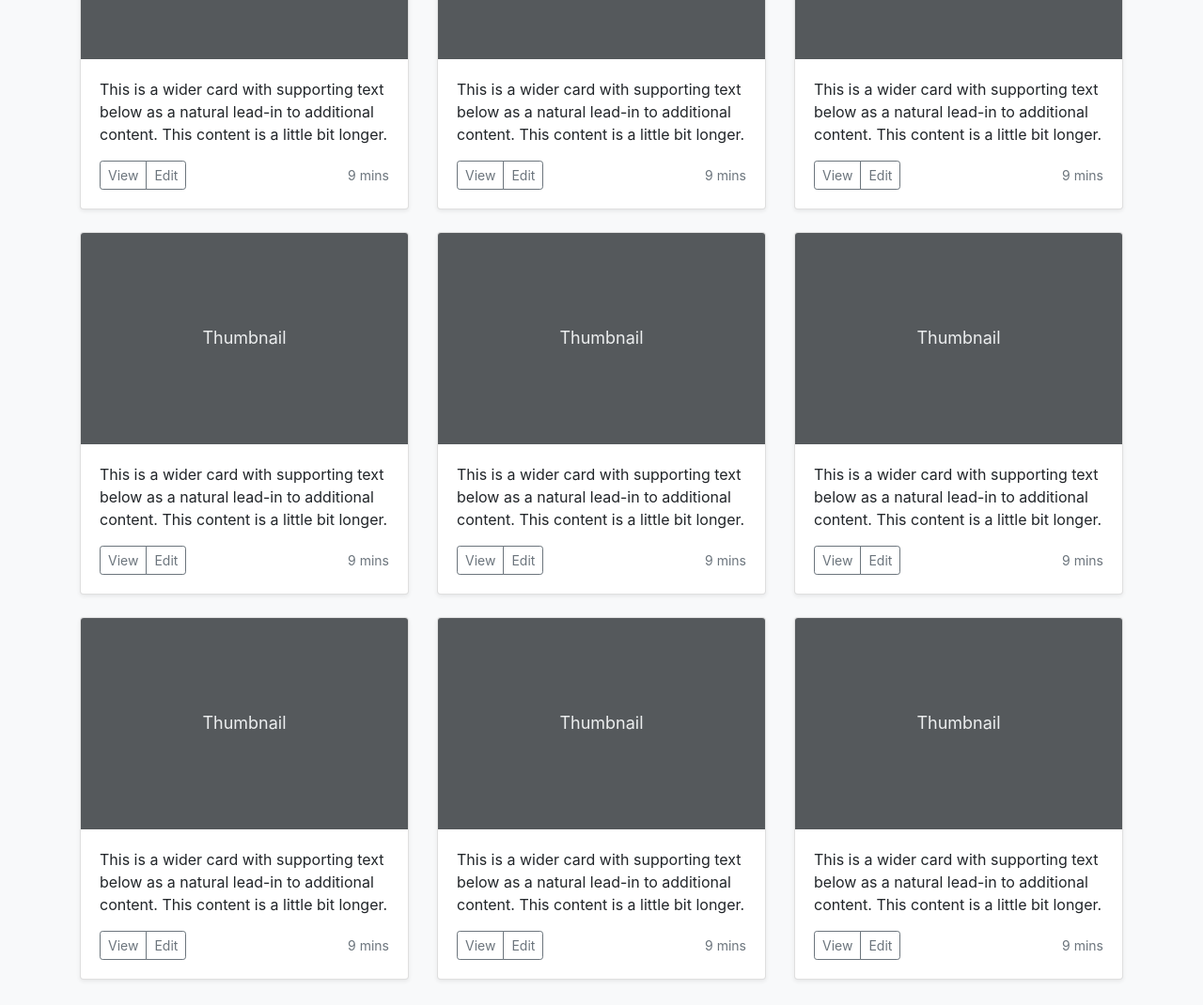
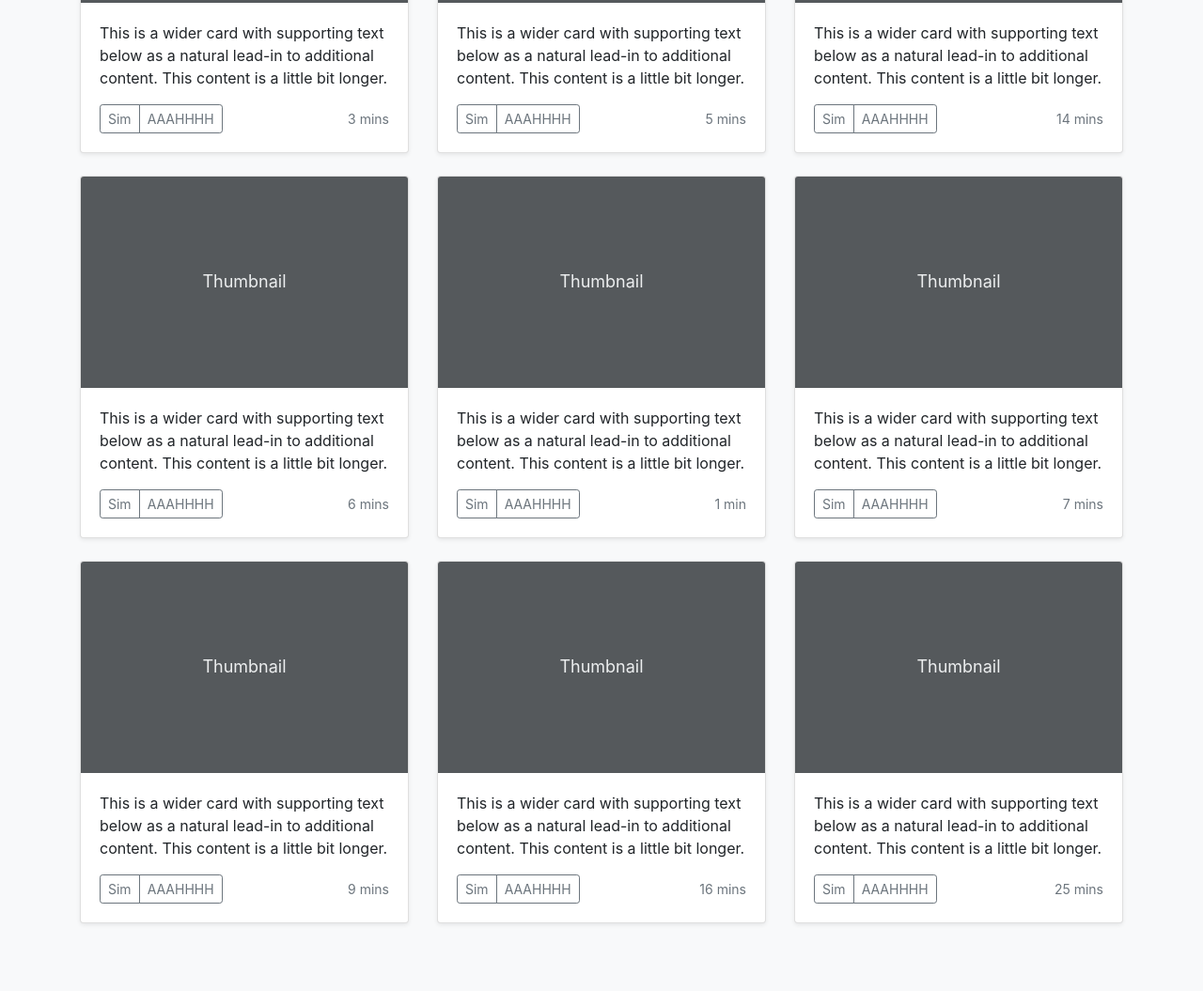
Before and after one commit to MinhocaPirata/entrega-bootstrap, a plain HTML site: page album/index.html in a window 1280 px wide. Shown: the part 675-1745 px from the top of the page at 94% size. Drawn offline with nearby package versions, Linux system fonts and the light colour scheme.

Commit message:
bootstrap quase acabado

```diff
--- a/album/index.html
+++ b/album/index.html
@@ -45,15 +45,15 @@
     <div class="container">
       <div class="row">
         <div class="col-sm-8 col-md-7 py-4">
-          <h4 class="text-white">About</h4>
-          <p class="text-muted">Add some information about the album below, the author, or any other background context. Make it a few sentences long so folks can pick up some informative tidbits. Then, link them off to some social networking sites or contact information.</p>
+          <h4 class="text-white">João Guilherme</h4>
+          <p class="text-muted">VC MACETARIA?!?</p>
         </div>
         <div class="col-sm-4 offset-md-1 py-4">
           <h4 class="text-white">Contact</h4>
           <ul class="list-unstyled">
-            <li><a href="#" class="text-white">Follow on Twitter</a></li>
-            <li><a href="#" class="text-white">Like on Facebook</a></li>
-            <li><a href="#" class="text-white">Email me</a></li>
+            <li><a href="#" class="text-white">Inscreva-se no Canal</a></li>
+            <li><a href="#" class="text-white">Deixa o like</a></li>
+            <li><a href="#" class="text-white">Ativa os sininhos "plin-plin"</a></li>
           </ul>
         </div>
       </div>
@@ -77,7 +77,7 @@
   <section class="jumbotron text-center">
     <div class="container">
       <h1>Album example</h1>
-      <p class="lead text-muted">Something short and leading about the collection below—its contents, the creator, etc. Make it short and sweet, but not too short so folks don’t simply skip over it entirely.</p>
+      <p class="lead text-muted">Responda com sinceridade, vc Macetaria?!</p>
       <p>
         <a href="#" class="btn btn-primary my-2">Main call to action</a>
         <a href="#" class="btn btn-secondary my-2">Secondary action</a>
@@ -97,8 +97,106 @@
               <p class="card-text">This is a wider card with supporting text below as a natural lead-in to additional content. This content is a little bit longer.</p>
               <div class="d-flex justify-content-between align-items-center">
                 <div class="btn-group">
-                  <button type="button" class="btn btn-sm btn-outline-secondary">View</button>
-                  <button type="button" class="btn btn-sm btn-outline-secondary">Edit</button>
+                  <button type="button" class="btn btn-sm btn-outline-secondary">Sim</button>
+                  <button type="button" class="btn btn-sm btn-outline-secondary">AAAHHHH</button>
+                </div>
+                <small class="text-muted">3 mins</small>
+              </div>
+            </div>
+          </div>
+        </div>
+        <div class="col-md-4">
+          <div class="card mb-4 shadow-sm">
+            <svg class="bd-placeholder-img card-img-top" width="100%" height="225" xmlns="http://www.w3.org/2000/svg" role="img" aria-label="Placeholder: Thumbnail" preserveAspectRatio="xMidYMid slice" focusable="false"><title>Placeholder</title><rect width="100%" height="100%" fill="#55595c"/><text x="50%" y="50%" fill="#eceeef" dy=".3em">Thumbnail</text></svg>
+
+            <div class="card-body">
+              <p class="card-text">This is a wider card with supporting text below as a natural lead-in to additional content. This content is a little bit longer.</p>
+              <div class="d-flex justify-content-between align-items-center">
+                <div class="btn-group">
+                  <button type="button" class="btn btn-sm btn-outline-secondary">Sim</button>
+                  <button type="button" class="btn btn-sm btn-outline-secondary">AAAHHHH</button>
+                </div>
+                <small class="text-muted">5 mins</small>
+              </div>
+            </div>
+          </div>
+        </div>
+        <div class="col-md-4">
+          <div class="card mb-4 shadow-sm">
+            <svg class="bd-placeholder-img card-img-top" width="100%" height="225" xmlns="http://www.w3.org/2000/svg" role="img" aria-label="Placeholder: Thumbnail" preserveAspectRatio="xMidYMid slice" focusable="false"><title>Placeholder</title><rect width="100%" height="100%" fill="#55595c"/><text x="50%" y="50%" fill="#eceeef" dy=".3em">Thumbnail</text></svg>
+
+            <div class="card-body">
+              <p class="card-text">This is a wider card with supporting text below as a natural lead-in to additional content. This content is a little bit longer.</p>
+              <div class="d-flex justify-content-between align-items-center">
+                <div class="btn-group">
+                  <button type="button" class="btn btn-sm btn-outline-secondary">Sim</button>
+                  <button type="button" class="btn btn-sm btn-outline-secondary">AAAHHHH</button>
+                </div>
+                <small class="text-muted">14 mins</small>
+              </div>
+            </div>
+          </div>
+        </div>
+
+        <div class="col-md-4">
+          <div class="card mb-4 shadow-sm">
+            <svg class="bd-placeholder-img card-img-top" width="100%" height="225" xmlns="http://www.w3.org/2000/svg" role="img" aria-label="Placeholder: Thumbnail" preserveAspectRatio="xMidYMid slice" focusable="false"><title>Placeholder</title><rect width="100%" height="100%" fill="#55595c"/><text x="50%" y="50%" fill="#eceeef" dy=".3em">Thumbnail</text></svg>
+
+            <div class="card-body">
+              <p class="card-text">This is a wider card with supporting text below as a natural lead-in to additional content. This content is a little bit longer.</p>
+              <div class="d-flex justify-content-between align-items-center">
+                <div class="btn-group">
+                  <button type="button" class="btn btn-sm btn-outline-secondary">Sim</button>
+                  <button type="button" class="btn btn-sm btn-outline-secondary">AAAHHHH</button>
+                </div>
+                <small class="text-muted">6 mins</small>
+              </div>
+            </div>
+          </div>
+        </div>
+        <div class="col-md-4">
+          <div class="card mb-4 shadow-sm">
+            <svg class="bd-placeholder-img card-img-top" width="100%" height="225" xmlns="http://www.w3.org/2000/svg" role="img" aria-label="Placeholder: Thumbnail" preserveAspectRatio="xMidYMid slice" focusable="false"><title>Placeholder</title><rect width="100%" height="100%" fill="#55595c"/><text x="50%" y="50%" fill="#eceeef" dy=".3em">Thumbnail</text></svg>
+
+            <div class="card-body">
+              <p class="card-text">This is a wider card with supporting text below as a natural lead-in to additional content. This content is a little bit longer.</p>
+              <div class="d-flex justify-content-between align-items-center">
+                <div class="btn-group">
+                  <button type="button" class="btn btn-sm btn-outline-secondary">Sim</button>
+                  <button type="button" class="btn btn-sm btn-outline-secondary">AAAHHHH</button>
+                </div>
+                <small class="text-muted">1 min</small>
+              </div>
+            </div>
+          </div>
+        </div>
+        <div class="col-md-4">
+          <div class="card mb-4 shadow-sm">
+            <svg class="bd-placeholder-img card-img-top" width="100%" height="225" xmlns="http://www.w3.org/2000/svg" role="img" aria-label="Placeholder: Thumbnail" preserveAspectRatio="xMidYMid slice" focusable="false"><title>Placeholder</title><rect width="100%" height="100%" fill="#55595c"/><text x="50%" y="50%" fill="#eceeef" dy=".3em">Thumbnail</text></svg>
+
+            <div class="card-body">
+              <p class="card-text">This is a wider card with supporting text below as a natural lead-in to additional content. This content is a little bit longer.</p>
+              <div class="d-flex justify-content-between align-items-center">
+                <div class="btn-group">
+                  <button type="button" class="btn btn-sm btn-outline-secondary">Sim</button>
+                  <button type="button" class="btn btn-sm btn-outline-secondary">AAAHHHH</button>
+                </div>
+                <small class="text-muted">7 mins</small>
+              </div>
+            </div>
+          </div>
+        </div>
+
+        <div class="col-md-4">
+          <div class="card mb-4 shadow-sm">
+            <svg class="bd-placeholder-img card-img-top" width="100%" height="225" xmlns="http://www.w3.org/2000/svg" role="img" aria-label="Placeholder: Thumbnail" preserveAspectRatio="xMidYMid slice" focusable="false"><title>Placeholder</title><rect width="100%" height="100%" fill="#55595c"/><text x="50%" y="50%" fill="#eceeef" dy=".3em">Thumbnail</text></svg>
+
+            <div class="card-body">
+              <p class="card-text">This is a wider card with supporting text below as a natural lead-in to additional content. This content is a little bit longer.</p>
+              <div class="d-flex justify-content-between align-items-center">
+                <div class="btn-group">
+                  <button type="button" class="btn btn-sm btn-outline-secondary">Sim</button>
+                  <button type="button" class="btn btn-sm btn-outline-secondary">AAAHHHH</button>
                 </div>
                 <small class="text-muted">9 mins</small>
               </div>
@@ -113,10 +211,10 @@
               <p class="card-text">This is a wider card with supporting text below as a natural lead-in to additional content. This content is a little bit longer.</p>
               <div class="d-flex justify-content-between align-items-center">
                 <div class="btn-group">
-                  <button type="button" class="btn btn-sm btn-outline-secondary">View</button>
-                  <button type="button" class="btn btn-sm btn-outline-secondary">Edit</button>
+                  <button type="button" class="btn btn-sm btn-outline-secondary">Sim</button>
+                  <button type="button" class="btn btn-sm btn-outline-secondary">AAAHHHH</button>
                 </div>
-                <small class="text-muted">9 mins</small>
+                <small class="text-muted">16 mins</small>
               </div>
             </div>
           </div>
@@ -129,108 +227,10 @@
               <p class="card-text">This is a wider card with supporting text below as a natural lead-in to additional content. This content is a little bit longer.</p>
               <div class="d-flex justify-content-between align-items-center">
                 <div class="btn-group">
-                  <button type="button" class="btn btn-sm btn-outline-secondary">View</button>
-                  <button type="button" class="btn btn-sm btn-outline-secondary">Edit</button>
+                  <button type="button" class="btn btn-sm btn-outline-secondary">Sim</button>
+                  <button type="button" class="btn btn-sm btn-outline-secondary">AAAHHHH</button>
                 </div>
-                <small class="text-muted">9 mins</small>
-              </div>
-            </div>
-          </div>
-        </div>
-
-        <div class="col-md-4">
-          <div class="card mb-4 shadow-sm">
-            <svg class="bd-placeholder-img card-img-top" width="100%" height="225" xmlns="http://www.w3.org/2000/svg" role="img" aria-label="Placeholder: Thumbnail" preserveAspectRatio="xMidYMid slice" focusable="false"><title>Placeholder</title><rect width="100%" height="100%" fill="#55595c"/><text x="50%" y="50%" fill="#eceeef" dy=".3em">Thumbnail</text></svg>
-
-            <div class="card-body">
-              <p class="card-text">This is a wider card with supporting text below as a natural lead-in to additional content. This content is a little bit longer.</p>
-              <div class="d-flex justify-content-between align-items-center">
-                <div class="btn-group">
-                  <button type="button" class="btn btn-sm btn-outline-secondary">View</button>
-                  <button type="button" class="btn btn-sm btn-outline-secondary">Edit</button>
-                </div>
-                <small class="text-muted">9 mins</small>
-              </div>
-            </div>
-          </div>
-        </div>
-        <div class="col-md-4">
-          <div class="card mb-4 shadow-sm">
-            <svg class="bd-placeholder-img card-img-top" width="100%" height="225" xmlns="http://www.w3.org/2000/svg" role="img" aria-label="Placeholder: Thumbnail" preserveAspectRatio="xMidYMid slice" focusable="false"><title>Placeholder</title><rect width="100%" height="100%" fill="#55595c"/><text x="50%" y="50%" fill="#eceeef" dy=".3em">Thumbnail</text></svg>
-
-            <div class="card-body">
-              <p class="card-text">This is a wider card with supporting text below as a natural lead-in to additional content. This content is a little bit longer.</p>
-              <div class="d-flex justify-content-between align-items-center">
-                <div class="btn-group">
-                  <button type="button" class="btn btn-sm btn-outline-secondary">View</button>
-                  <button type="button" class="btn btn-sm btn-outline-secondary">Edit</button>
-                </div>
-                <small class="text-muted">9 mins</small>
-              </div>
-            </div>
-          </div>
-        </div>
-        <div class="col-md-4">
-          <div class="card mb-4 shadow-sm">
-            <svg class="bd-placeholder-img card-img-top" width="100%" height="225" xmlns="http://www.w3.org/2000/svg" role="img" aria-label="Placeholder: Thumbnail" preserveAspectRatio="xMidYMid slice" focusable="false"><title>Placeholder</title><rect width="100%" height="100%" fill="#55595c"/><text x="50%" y="50%" fill="#eceeef" dy=".3em">Thumbnail</text></svg>
-
-            <div class="card-body">
-              <p class="card-text">This is a wider card with supporting text below as a natural lead-in to additional content. This content is a little bit longer.</p>
-              <div class="d-flex justify-content-between align-items-center">
-                <div class="btn-group">
-                  <button type="button" class="btn btn-sm btn-outline-secondary">View</button>
-                  <button type="button" class="btn btn-sm btn-outline-secondary">Edit</button>
-                </div>
-                <small class="text-muted">9 mins</small>
-              </div>
-            </div>
-          </div>
-        </div>
-
-        <div class="col-md-4">
-          <div class="card mb-4 shadow-sm">
-            <svg class="bd-placeholder-img card-img-top" width="100%" height="225" xmlns="http://www.w3.org/2000/svg" role="img" aria-label="Placeholder: Thumbnail" preserveAspectRatio="xMidYMid slice" focusable="false"><title>Placeholder</title><rect width="100%" height="100%" fill="#55595c"/><text x="50%" y="50%" fill="#eceeef" dy=".3em">Thumbnail</text></svg>
-
-            <div class="card-body">
-              <p class="card-text">This is a wider card with supporting text below as a natural lead-in to additional content. This content is a little bit longer.</p>
-              <div class="d-flex justify-content-between align-items-center">
-                <div class="btn-group">
-                  <button type="button" class="btn btn-sm btn-outline-secondary">View</button>
-                  <button type="button" class="btn btn-sm btn-outline-secondary">Edit</button>
-                </div>
-                <small class="text-muted">9 mins</small>
-              </div>
-            </div>
-          </div>
-        </div>
-        <div class="col-md-4">
-          <div class="card mb-4 shadow-sm">
-            <svg class="bd-placeholder-img card-img-top" width="100%" height="225" xmlns="http://www.w3.org/2000/svg" role="img" aria-label="Placeholder: Thumbnail" preserveAspectRatio="xMidYMid slice" focusable="false"><title>Placeholder</title><rect width="100%" height="100%" fill="#55595c"/><text x="50%" y="50%" fill="#eceeef" dy=".3em">Thumbnail</text></svg>
-
-            <div class="card-body">
-              <p class="card-text">This is a wider card with supporting text below as a natural lead-in to additional content. This content is a little bit longer.</p>
-              <div class="d-flex justify-content-between align-items-center">
-                <div class="btn-group">
-                  <button type="button" class="btn btn-sm btn-outline-secondary">View</button>
-                  <button type="button" class="btn btn-sm btn-outline-secondary">Edit</button>
-                </div>
-                <small class="text-muted">9 mins</small>
-              </div>
-            </div>
-          </div>
-        </div>
-        <div class="col-md-4">
-          <div class="card mb-4 shadow-sm">
-            <svg class="bd-placeholder-img card-img-top" width="100%" height="225" xmlns="http://www.w3.org/2000/svg" role="img" aria-label="Placeholder: Thumbnail" preserveAspectRatio="xMidYMid slice" focusable="false"><title>Placeholder</title><rect width="100%" height="100%" fill="#55595c"/><text x="50%" y="50%" fill="#eceeef" dy=".3em">Thumbnail</text></svg>
-
-            <div class="card-body">
-              <p class="card-text">This is a wider card with supporting text below as a natural lead-in to additional content. This content is a little bit longer.</p>
-              <div class="d-flex justify-content-between align-items-center">
-                <div class="btn-group">
-                  <button type="button" class="btn btn-sm btn-outline-secondary">View</button>
-                  <button type="button" class="btn btn-sm btn-outline-secondary">Edit</button>
-                </div>
-                <small class="text-muted">9 mins</small>
+                <small class="text-muted">25 mins</small>
               </div>
             </div>
           </div>
```
